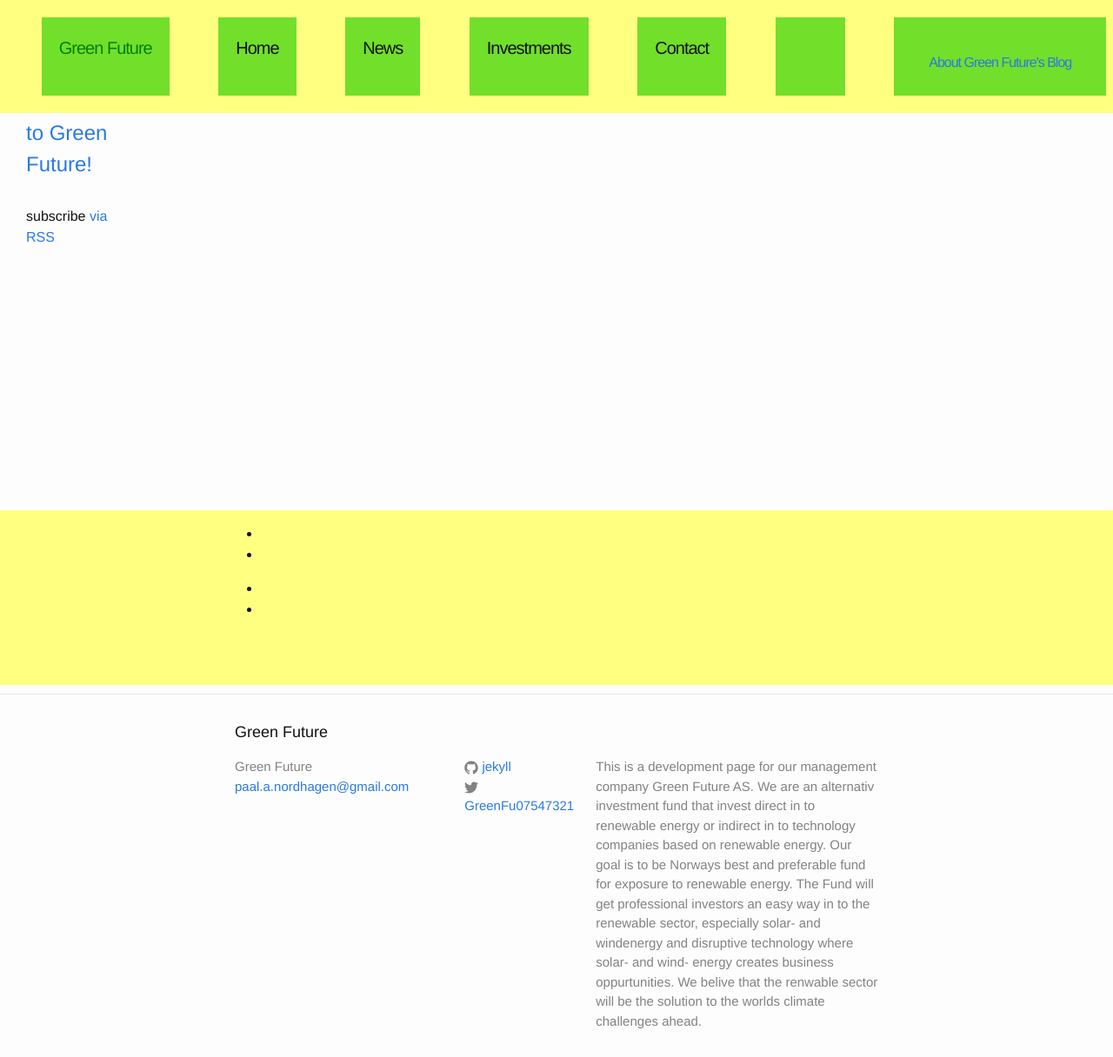
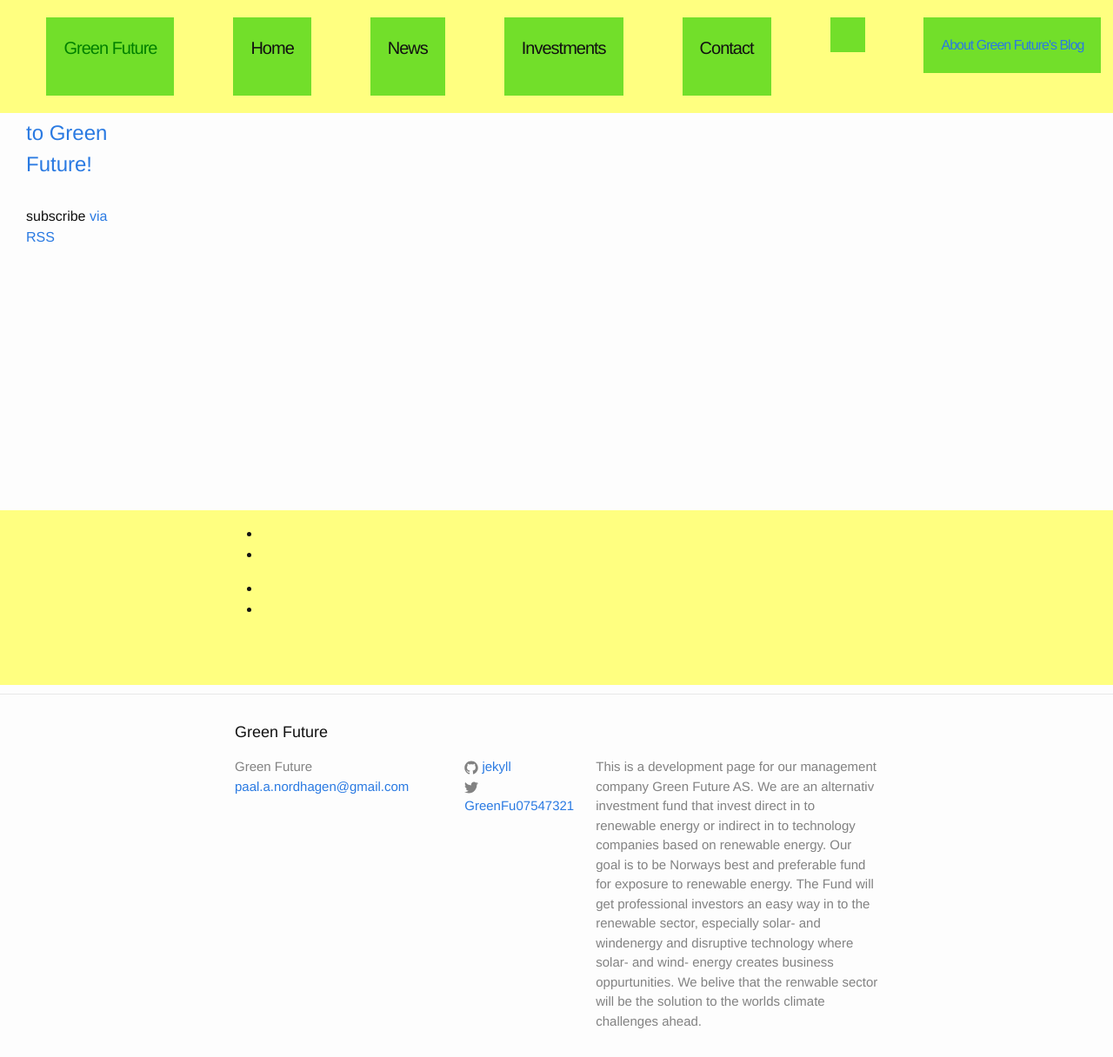
Before and after one commit to Paal-August/Paal-August.github.io, a Jekyll site: the page built from index.html, in a window 1280 px wide and 1216 px high. Shown: the whole window at 87% size. Built offline with Jekyll 4.4.1, drawn with Linux system fonts in a browser that asks for light colours.

Commit message:
Update _layout.scss

```diff
--- a/_sass/_layout.scss
+++ b/_sass/_layout.scss
@@ -88,7 +88,7 @@
     justify-content:space-evenly;
 }
 
-.site-nav1 {
+/*.site-nav1 {
     display:grid;
     font-size: 20px;
     grid-area: 1 / 6 / 2/7;
@@ -108,7 +108,7 @@
     letter-spacing: -1px;
     padding:20px;
     background-color:#72DF2A;
-}
+}*/
 
 .menu-icon {
     font-size: 16px;
```
